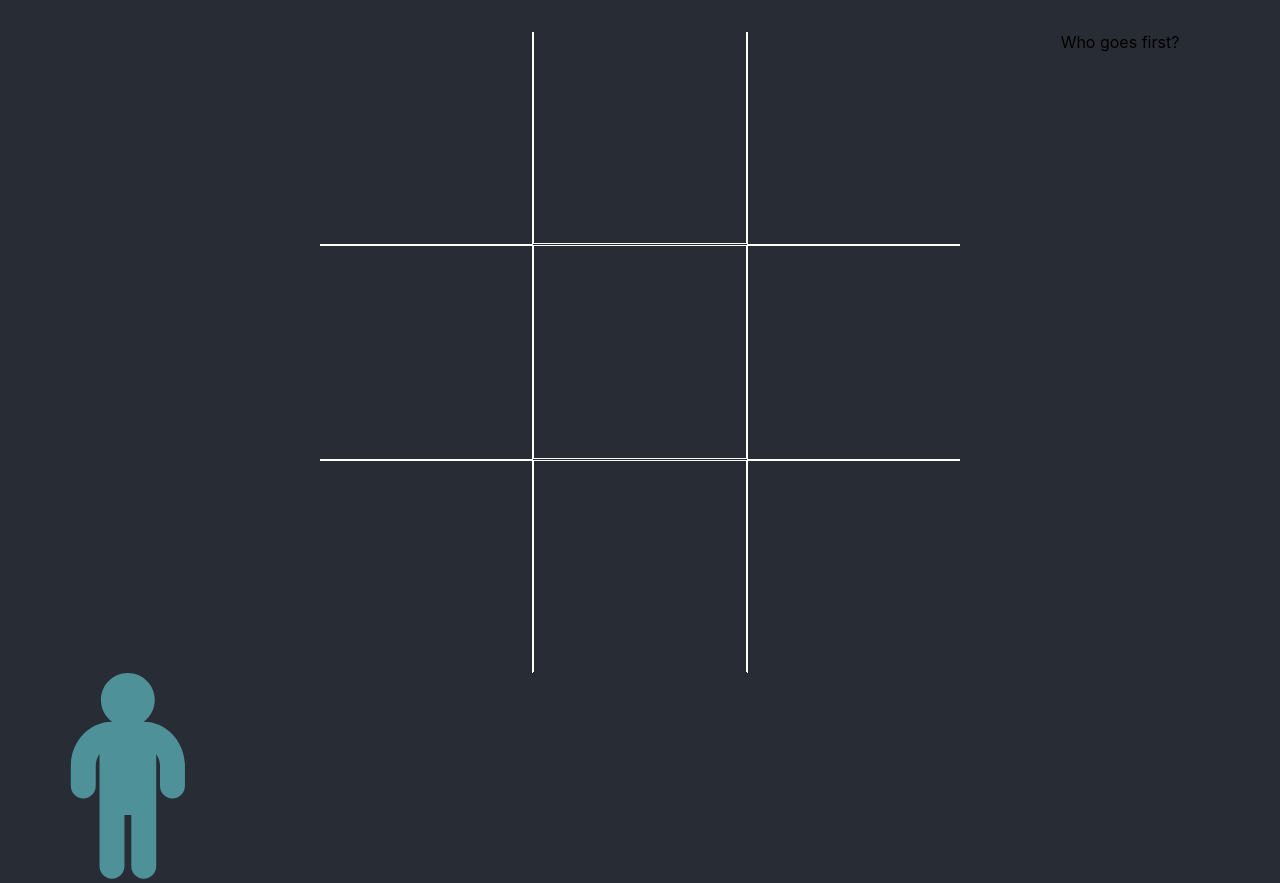
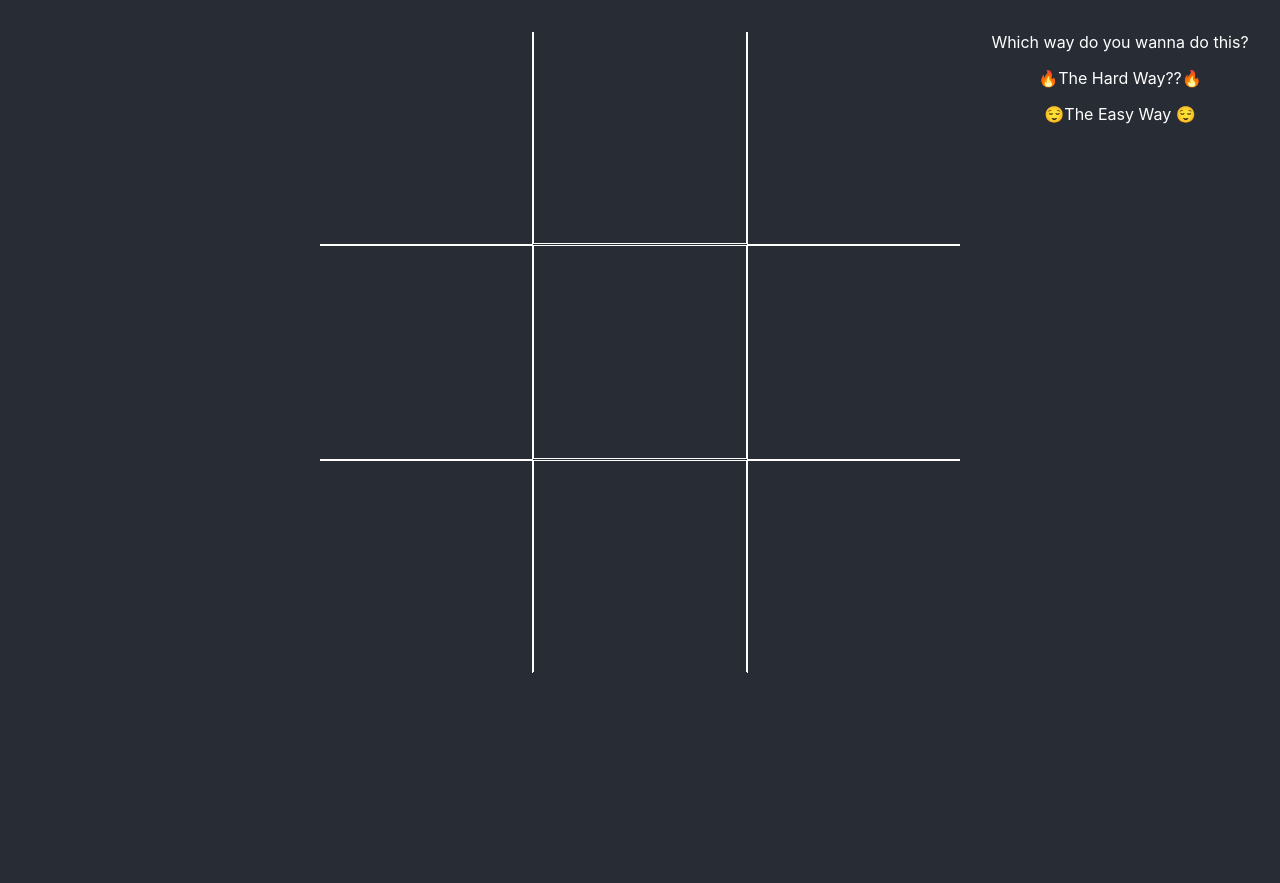
Before and after one commit to tsiege/react-tic-tac-toe, a React (Create React App) app: page / in a window 1280 px wide. After the commit the page ends 800 px from the top, so only its background shows below. Built offline with nearby package versions, Linux system fonts and the light colour scheme; no server answers.

Commit message:
gets difficulty choices working

```diff
--- a/src/components/Game/index.tsx
+++ b/src/components/Game/index.tsx
@@ -9,6 +9,7 @@ import Announcement from '../Announcements'
 
 type GameState = {
   isGameOver: boolean
+  isHard?: boolean
   winner?: Player
   hasGameStarted: boolean
   board: BoardType
@@ -17,6 +18,7 @@ type GameState = {
 function blankState(): GameState {
   return {
     isGameOver: false,
+    isHard: undefined,
     winner: undefined,
     hasGameStarted: false,
     board: [
@@ -37,8 +39,8 @@ export default class Game extends React.Component<{}, GameState> {
     this.setState(blankState())
   }
 
-  startGame(player: Player) {
-    this.setState({ hasGameStarted: true })
+  async startGame({ player, isHard }: { player: Player, isHard: boolean }) {
+    await this.setState({ hasGameStarted: true, isHard })
     if (player === COMPUTER) {
       return this.computerTurn()
     }
@@ -62,13 +64,13 @@ export default class Game extends React.Component<{}, GameState> {
   }
 
   async computerTurn() {
-    const { board: ogBoard, isGameOver } = this.state
+    const { board: ogBoard, isGameOver, isHard } = this.state
     if (isGameOver) {
       return
     }
     // typescript is upset and needs the casting
     const board = [...ogBoard] as BoardType
-    const move = getComputerMove(board)
+    const move = getComputerMove({ board, isHard })
     if (move !== undefined) {
       await this.makeMove(move, COMPUTER)
     }
@@ -83,7 +85,7 @@ export default class Game extends React.Component<{}, GameState> {
   }
 
   render() {
-    const { board, hasGameStarted, isGameOver, winner } = this.state
+    const { board, hasGameStarted, isGameOver, winner, isHard } = this.state
     const resetGame = this.resetGame.bind(this)
     const startGame = this.startGame.bind(this)
     const userTurn = hasGameStarted && !isGameOver ? this.userTurn.bind(this) : () => {}
@@ -92,9 +94,10 @@ export default class Game extends React.Component<{}, GameState> {
         <Announcement isGameOver={isGameOver} winner={winner} />
         <Board board={board} userTurn={userTurn}/>
         <Options
+          isHard={isHard}
           hasGameStarted={hasGameStarted}
           resetGame={() => resetGame()}
-          startGame={(choice) => startGame(choice)}
+          startGame={(args) => startGame(args)}
         />
       </div>
     )
--- a/src/components/Options/index.tsx
+++ b/src/components/Options/index.tsx
@@ -3,15 +3,67 @@ import { ReactSVG } from 'react-svg'
 import { Player, COMPUTER, HUMAN } from '../../utils/types'
 import './style.css'
 
-type OptionsProps = {
+interface OptionsProps {
+  isHard?: boolean
   hasGameStarted: boolean
   resetGame: () => any
-  startGame: (choice: Player) => any
+  startGame: (args: { player: Player, isHard: boolean }) => any
+}
+interface OptionsState {
+  isHard?: boolean
 }
 
-export default class Options extends React.Component<OptionsProps> {
+export default class Options extends React.Component<OptionsProps, OptionsState> {
+  constructor(props: OptionsProps) {
+    super(props)
+    this.state = {
+      isHard: props.isHard
+    }
+  }
+
+  pickYourPoison(isHard: boolean) {
+    this.setState({ isHard })
+  }
+
+  callStart(player: Player) {
+    const { isHard } = this.state
+    if (isHard === undefined) {
+      return
+    }
+    this.props.startGame({ player, isHard })
+    this.setState({ isHard: undefined })
+  }
+
+  renderPrePlayOptions() {
+    if (this.state.isHard === undefined) {
+      return (
+        <div className="game-choices twelve columns">
+          <span className="twelve columns">Which way do you wanna do this?</span>
+          <p className="six columns" onClick={() => this.pickYourPoison(true)}>
+            <span role="img" aria-label="Fire">🔥</span>The Hard Way??<span role="img" aria-label="Fire">🔥</span>
+          </p>
+          <p className="six columns" onClick={() => this.pickYourPoison(false)}>
+            <span role="img" aria-label="Relieved Face">😌</span>The Easy Way <span role="img" aria-label="Relieved Face">😌</span>
+          </p>
+        </div>
+      )
+    } else {
+      return (
+        <div className="game-choices twelve columns">
+          <span className="twelve columns">Who goes first?</span>
+          <div className="six columns" onClick={() => this.callStart(COMPUTER)}>
+            <ReactSVG src='robot.svg' className='computer'/>
+          </div>
+          <div className="six columns" onClick={() => this.callStart(HUMAN)}>
+            <ReactSVG src='human.svg' className='human'/>
+          </div>
+        </div>
+      )
+    }
+  }
+
   render() {
-    const { hasGameStarted, resetGame, startGame } = this.props
+    const { hasGameStarted, resetGame } = this.props
     if (hasGameStarted) {
       return (
         <div className="game-choices twelve columns">
@@ -19,17 +71,7 @@ export default class Options extends React.Component<OptionsProps> {
         </div>
       )
     } else {
-      return (
-        <div className="game-choices twelve columns">
-          <span className="twelve columns">Who goes first?</span>
-          <div className="six columns" onClick={() => startGame(COMPUTER)}>
-            <ReactSVG src='robot.svg' className='computer'/>
-          </div>
-          <div className="six columns" onClick={() => startGame(HUMAN)}>
-            <ReactSVG src='human.svg' className='human'/>
-          </div>
-        </div>
-      )
+      return this.renderPrePlayOptions()
     }
   }
 }
--- a/src/components/Options/style.css
+++ b/src/components/Options/style.css
@@ -23,4 +23,5 @@
 .game-choices {
   text-align: center;
   margin-top: 2em;
+  color: var(--themeWhite)
 }
```
